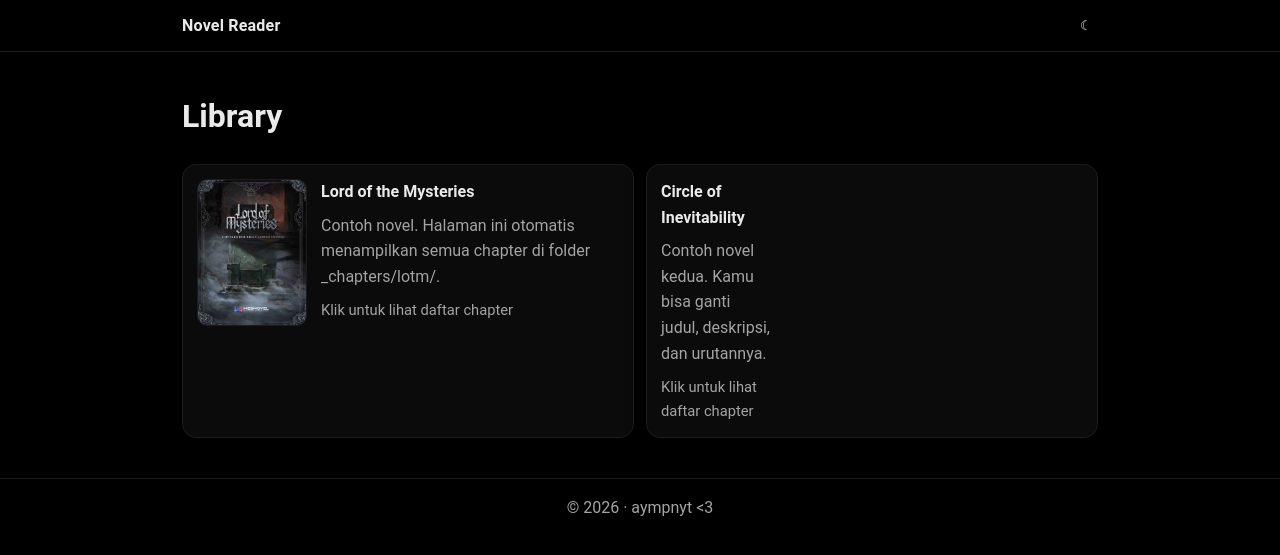
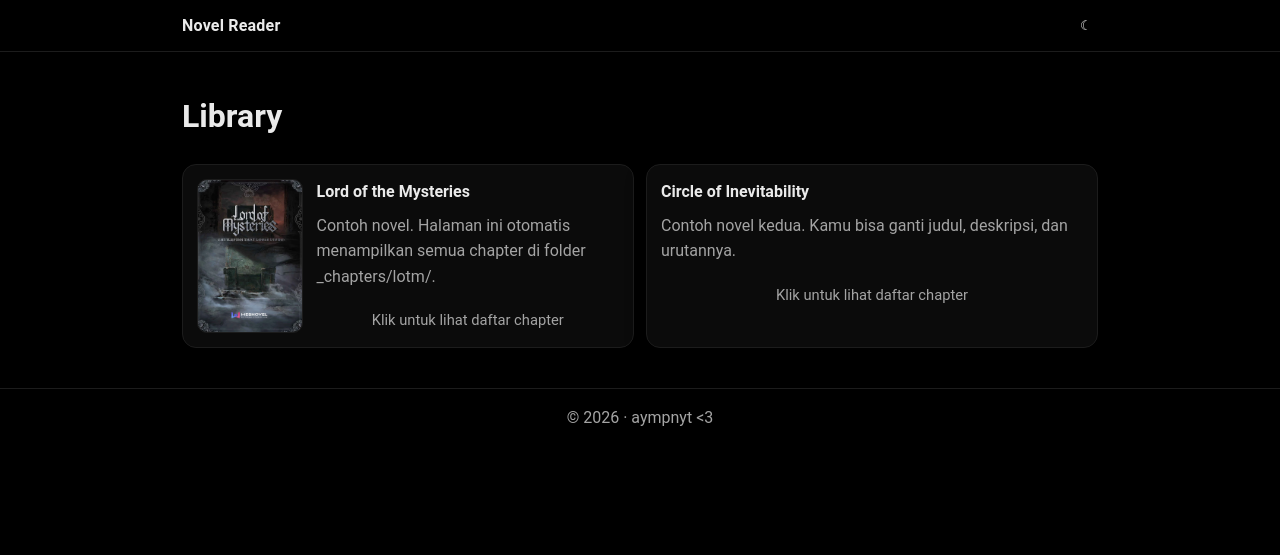
Before and after one commit to mumimoi/mumimoi.github.io, a Jekyll site: the page built from index.md, in a window 1280 px wide. Shown: the top 555 px of the page. Built offline with Jekyll 4.4.1, drawn with Linux system fonts in a browser that asks for light colours.

Commit message:
Update main.css

```diff
--- a/assets/css/main.css
+++ b/assets/css/main.css
@@ -285,16 +285,29 @@ code {
   margin-bottom: 12px;
 }
 
-@media (min-width: 900px){
-  .novel-card{
-    display: grid;
-    grid-template-columns: 110px 1fr;
-    gap: 14px;
-    align-items: start;
-  }
-  .novel-cover{
-    margin-bottom: 0;
-  }
+.novel-card.has-cover{
+  display: flex;
+  align-items: stretch;
+  gap: 14px;
+}
+
+.novel-card-body{
+  display: flex;
+  flex-direction: column;
+  flex: 1 1 auto;
+  min-width: 0;
+}
+
+.novel-card.has-cover .novel-cover{
+  flex: 0 0 clamp(72px, 25%, 110px);
+  width: clamp(72px, 25%, 110px);
+  margin-bottom: 0;
+}
+
+.novel-card-meta{
+  margin-top: auto;
+  text-align: center;
+  padding-top: 10px;
 }
 
 .novel-header { margin-bottom: 14px; }
```
